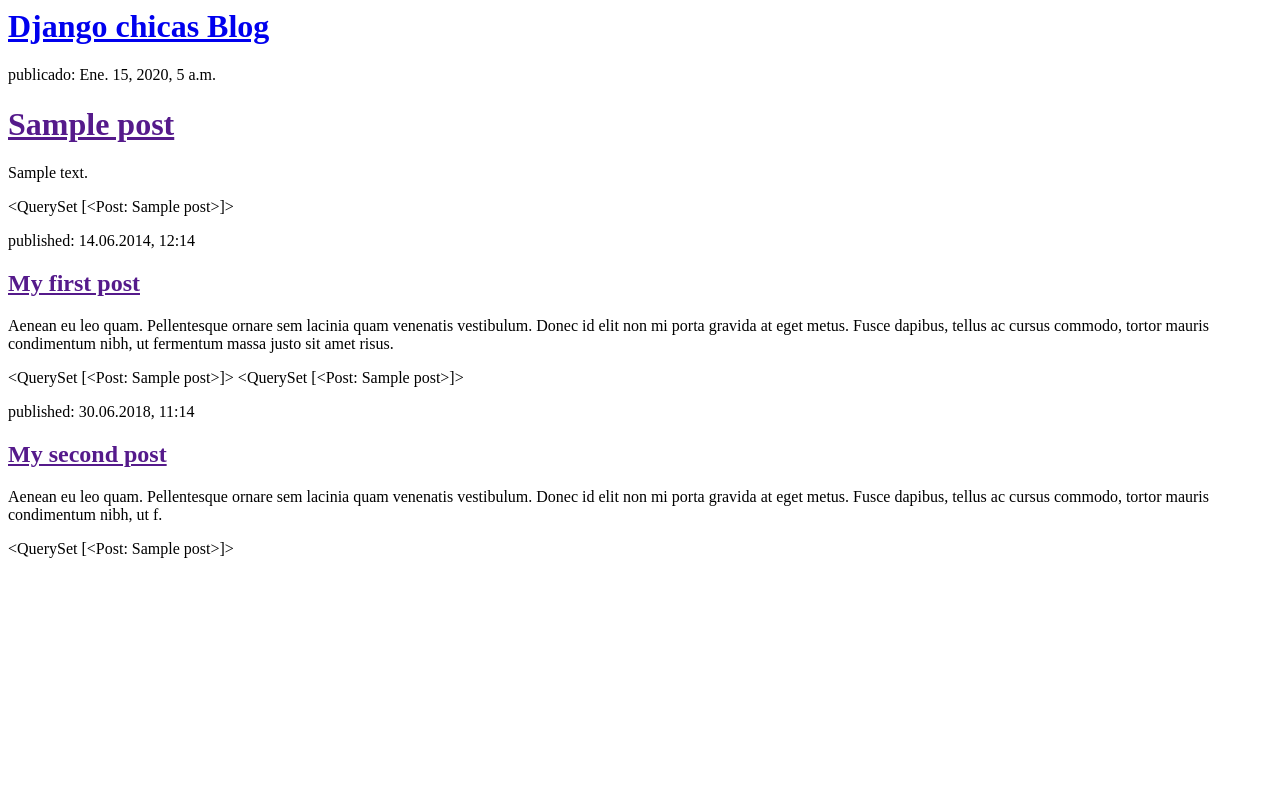
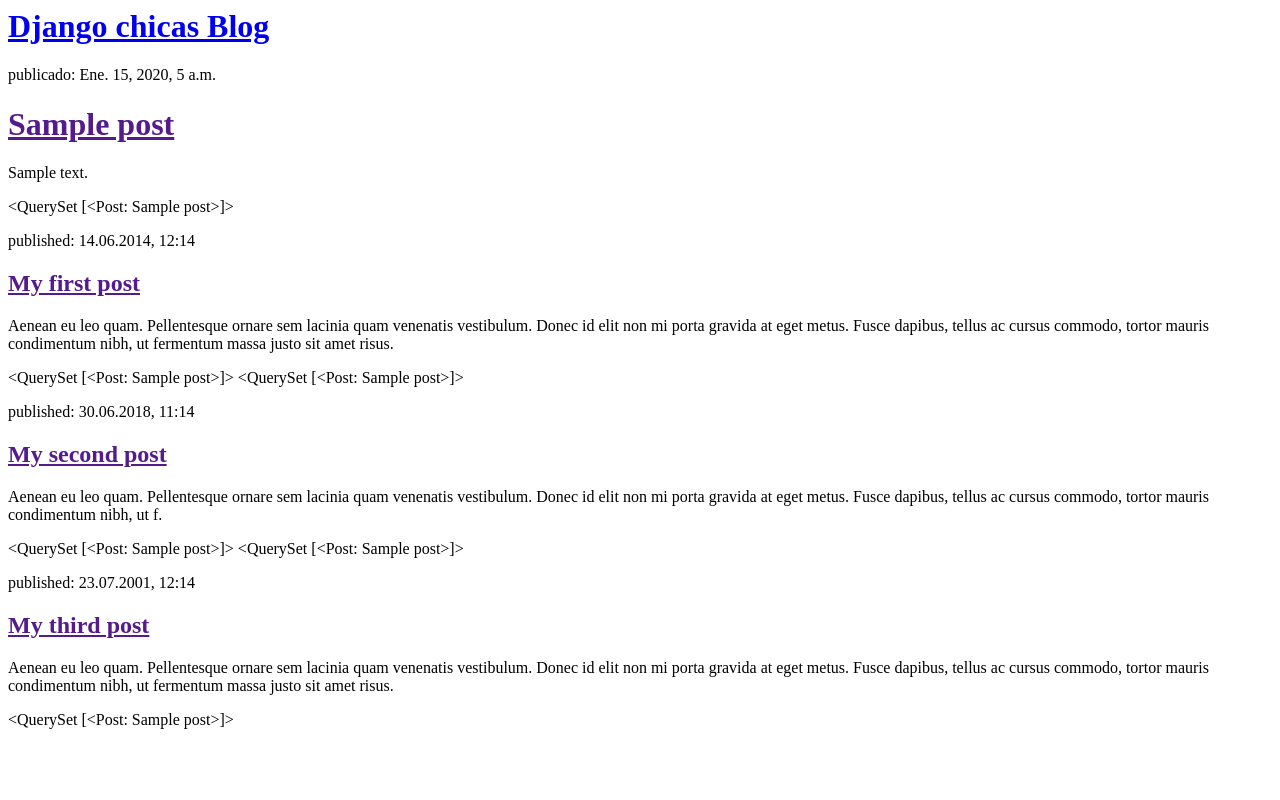
Before and after one commit to monicaq/my-first-blog, a Django app: template blog/templates/blog/post_list.html in a window 1280 px wide. Run offline with Django 3.2, Linux system fonts and the light colour scheme; the template is opened without the code that fills it: values that come from a table or form of the project are taken from there, others are empty; tables that the repository leaves empty hold one stand-in row (values such as "Sample post").

Commit message:
Templates modificados para mostrar post desde base de datos.

```diff
--- a/blog/templates/blog/post_list.html
+++ b/blog/templates/blog/post_list.html
@@ -17,5 +17,11 @@
             <h2><a href="">My second post</a></h2>
             <p>Aenean eu leo quam. Pellentesque ornare sem lacinia quam venenatis vestibulum. Donec id elit non mi porta gravida at eget metus. Fusce dapibus, tellus ac cursus commodo, tortor mauris condimentum nibh, ut f.</p>
         {{ posts }}
+
+        {{ posts }}
+            <p>published: 23.07.2001, 12:14</p>
+            <h2><a href="">My third post</a></h2>
+            <p>Aenean eu leo quam. Pellentesque ornare sem lacinia quam venenatis vestibulum. Donec id elit non mi porta gravida at eget metus. Fusce dapibus, tellus ac cursus commodo, tortor mauris condimentum nibh, ut fermentum massa justo sit amet risus.</p>
+        {{ posts }}
     </body>
 </html>
```
